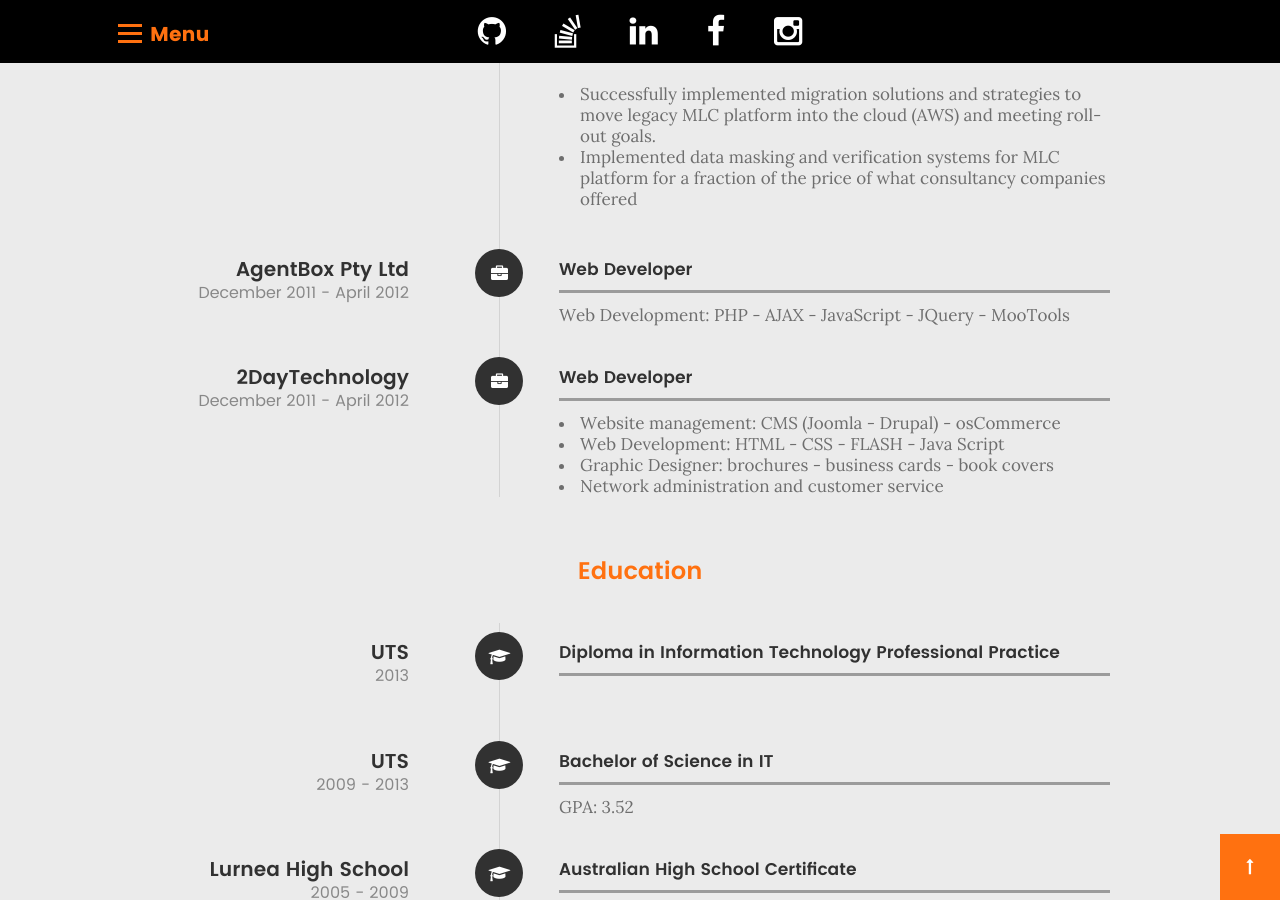
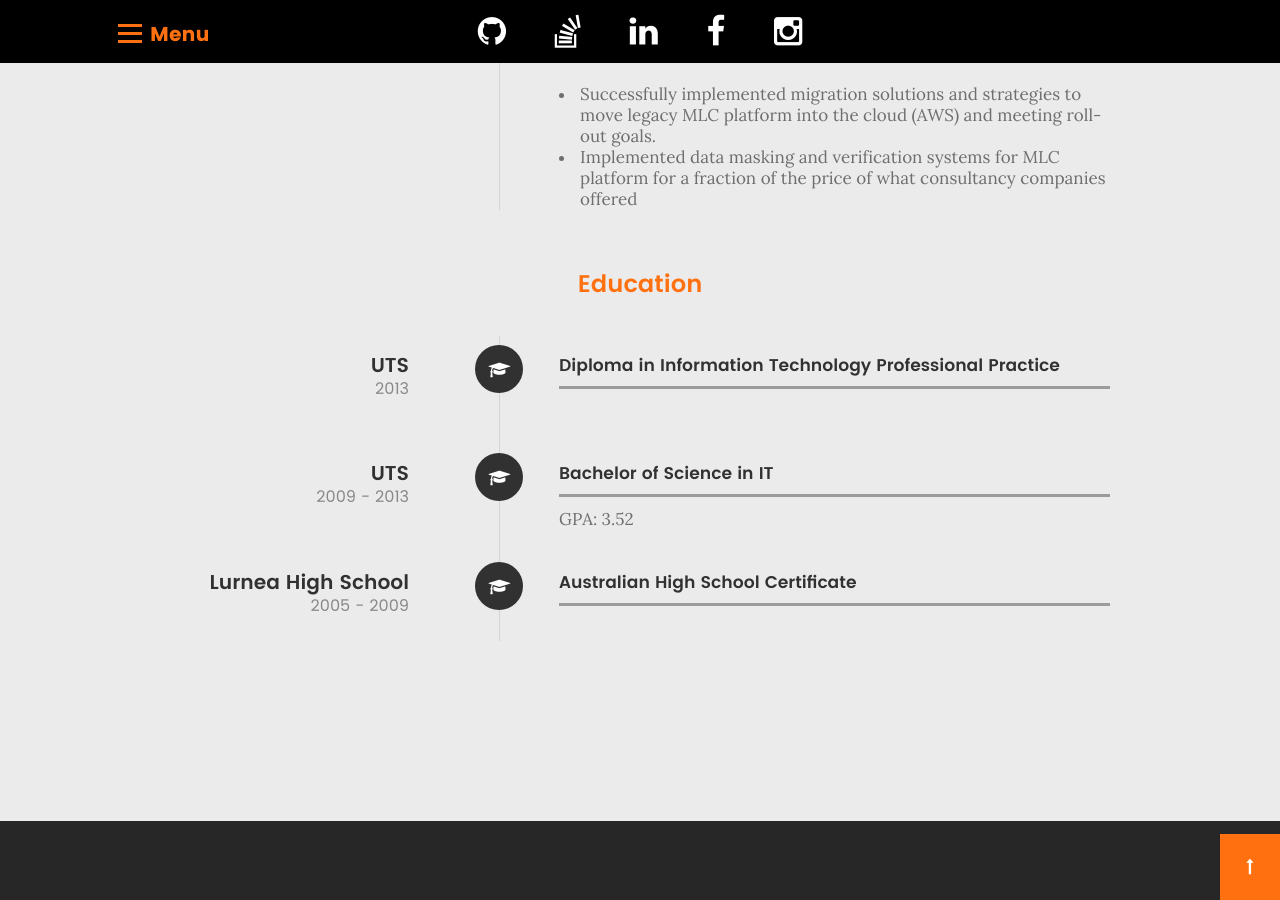
Before and after one commit to sinan-aumarah/sinan-aumarah.github.io, a Jekyll site: the page built from index.md, in a window 1280 px wide and 900 px high, scrolled down 3484 px. Built offline with Jekyll 4.4.1, drawn with Linux system fonts in a browser that asks for light colours; some web fonts are replaced; some of the changed text lies outside the part shown.

Commit message:
removed old jobs

```diff
--- a/_data/work-experience.yaml
+++ b/_data/work-experience.yaml
@@ -58,18 +58,3 @@
     fraction of the price of what consultancy companies offered
     </li>
     </ul>
-
-- company: AgentBox Pty Ltd
-  title: Web Developer
-  timeline: December 2011 - April 2012
-  description: "Web Development: PHP - AJAX - JavaScript - JQuery - MooTools"
-
-
-- company: 2DayTechnology
-  title: Web Developer
-  timeline: December 2011 - April 2012
-  description: "<ul><li> Website management: CMS (Joomla - Drupal) - osCommerce </li>
-               <li> Web Development: HTML - CSS - FLASH - Java Script </li>
-               <li> Graphic Designer: brochures - business cards - book covers </li>
-               <li> Network administration and customer service </li>
-               </ul>"
```
